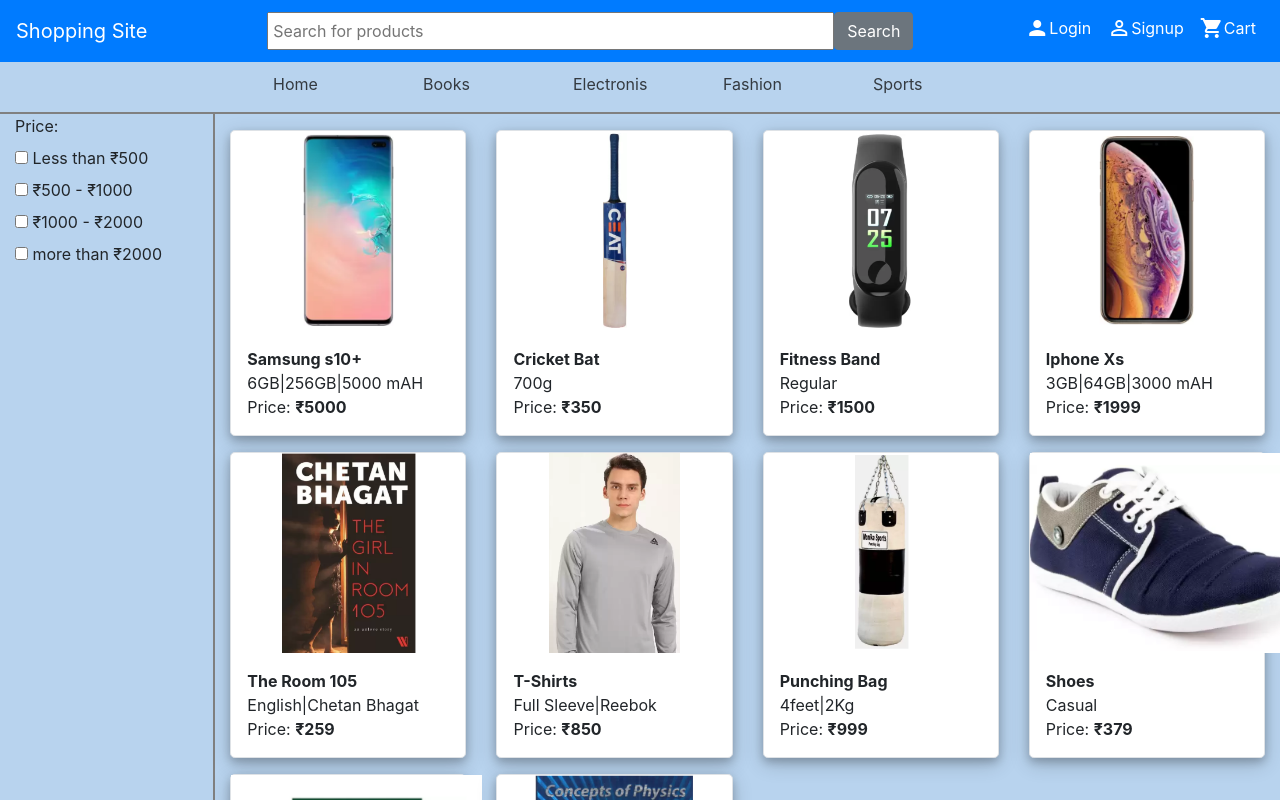
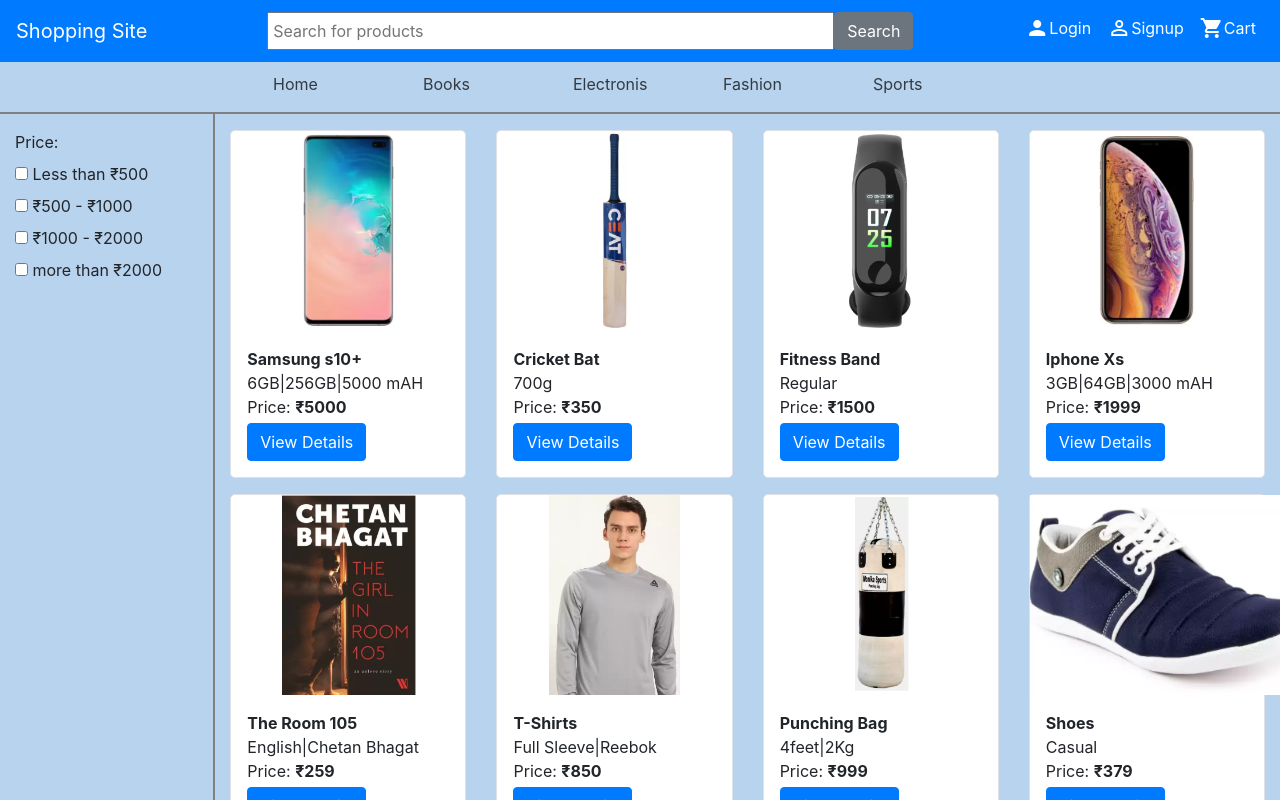
Before and after one commit to gauravsetia1/Ecommerce-site-frontend, an Angular app: page /home in a window 1280 px wide. Shown: the top 800 px of the page. Built offline with nearby package versions, Linux system fonts and the light colour scheme.

Commit message:
list is created

```diff
--- a/src/app/home-page/home-page.component.html
+++ b/src/app/home-page/home-page.component.html
@@ -1,6 +1,6 @@
 <!--<app-nav-bar></app-nav-bar>-->
-<div class="row mx-0 bg-light">
-  <div class="col-2 color bdr-top">
+<div class="row mx-0 color">
+  <div class="col-2 bdr-top pt-3">
     <form>
       <div>
         <label>Price:</label>
@@ -20,7 +20,11 @@
     </form>
   </div>
 
-  <div class="col-10 bdr-top-left color">
+  <div class="col-10 bdr-top-left">
     <app-product-list></app-product-list>
   </div>
+  <!--<div>
+    <hr class="mt-2">
+    <div class="size text-center text-dark"><i class="material-icons size">copyright</i><span>&nbsp;2019, Shopping Site, Chandigarh</span></div>
+  </div>-->
 </div>
--- a/src/app/home-page/home-page.component.scss
+++ b/src/app/home-page/home-page.component.scss
@@ -8,3 +8,6 @@
   border-top: 2px solid gray;
   border-left: 2px solid gray;
 }
+.size {
+  font-size: x-small;
+}
--- a/src/app/login/login.component.html
+++ b/src/app/login/login.component.html
@@ -1,6 +1,6 @@
 <div class="color" style="height: 100vh;">
   <a routerLink="/home"  style="text-decoration: none"><h2 class="text-center text-danger mb-4 pt-2"><b><i>Shopping Site</i></b></h2></a>
-  <div class="container border w-25 bg-primary">
+  <div class="container border w-25 bg-primary rounded-lg shd">
     <h3 class="pt-3">Login</h3>
     <form>
         <div class="form-group pt-2">
--- a/src/app/login/login.component.scss
+++ b/src/app/login/login.component.scss
@@ -5,3 +5,7 @@
 .color {
   background: #b8d3ee;
 }
+
+.shd {
+  box-shadow: 0 4px 8px 0 rgba(0, 0, 0, 0.2), 0 6px 20px 0 rgba(0, 0, 0, 0.19);
+}
--- a/src/app/nav-bar/nav-bar.component.html
+++ b/src/app/nav-bar/nav-bar.component.html
@@ -21,7 +21,7 @@
 <nav class="navbar navbar-expand-sm color justify-content-center mt-5 pt-3">
   <ul class="navbar-nav">
     <li class="nav-item" style="min-width: 150px">
-      <a class="nav-link text-dark" routerLink="/home" routerLinkActive="active">Home</a>
+      <a class="nav-link text-dark" routerLink="/home">Home</a>
     </li>
     <li class="nav-item" style="min-width: 150px">
       <a class="nav-link text-dark" href="#">Books</a>
--- a/src/app/product-list/product-list.component.html
+++ b/src/app/product-list/product-list.component.html
@@ -1,11 +1,12 @@
 <div class="row">
   <div class="col-3" *ngFor="let l of list">
-    <div class="border bg-white mt-3 rounded-lg shd grow">
+    <div class="border bg-white mt-3 rounded-lg">
       <img src="{{l.image}}" height="200px">
      <div class="text-left m-3">
        <span><b>{{l.name}}</b></span>
        <div>{{l.spec}}</div>
        <div>Price: <b>{{l.price}}</b></div>
+       <button class="btn btn-primary mt-1">View Details</button>
      </div>
   </div>
   </div>
--- a/src/app/product-list/product-list.component.scss
+++ b/src/app/product-list/product-list.component.scss
@@ -6,10 +6,3 @@
 .shd {
   box-shadow: 0 4px 8px 0 rgba(0, 0, 0, 0.2), 0 6px 20px 0 rgba(0, 0, 0, 0.19);
 }
-.grow {
-  transition: width 2s;
-}
-img:hover {
-  width: 130px;
-  height: 210px;
-}
--- a/src/app/sign-up/sign-up.component.html
+++ b/src/app/sign-up/sign-up.component.html
@@ -1,6 +1,6 @@
 <div class="color" style="height: 100vh;">
   <a routerLink="/home" style="text-decoration: none"><h2 class="text-center text-danger mb-4 pt-2"><b><i>Shopping Site</i></b></h2></a>
-  <div class="container border w-25 bg-primary">
+  <div class="container border w-25 bg-primary rounded-lg shd">
     <h3 class="pt-3">Signup</h3>
     <form>
       <div class="form-group pt-2">
--- a/src/app/sign-up/sign-up.component.scss
+++ b/src/app/sign-up/sign-up.component.scss
@@ -4,3 +4,6 @@
 .color {
   background: #b8d3ee;
 }
+.shd {
+  box-shadow: 0 4px 8px 0 rgba(0, 0, 0, 0.2), 0 6px 20px 0 rgba(0, 0, 0, 0.19);
+}
```
